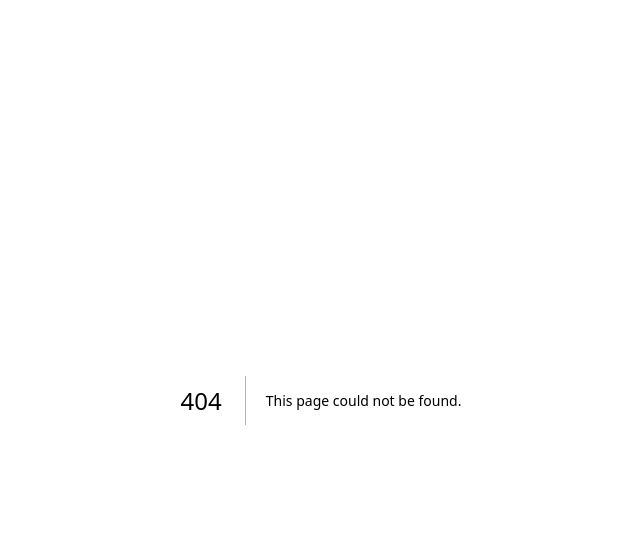
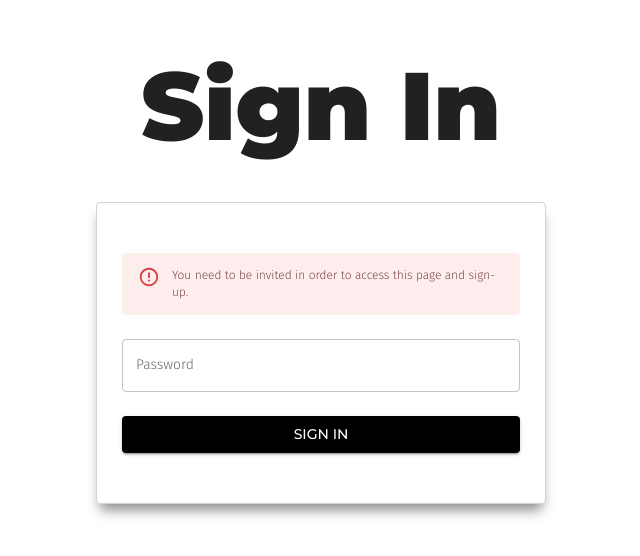
Before and after one commit to clarkexcore/alexSharke-v3, a Next.js app: page /sign-up in a window 1280 px wide. Before the commit this address had no page. Shown: the top 556 px of the page, without its empty margins (319-959 px from the left). Built offline with nearby package versions, Linux system fonts and the light colour scheme; no server answers.

Commit message:
feat: Add Google Fonts to improve typography and styling

```diff
--- a/app/layout.tsx
+++ b/app/layout.tsx
@@ -2,7 +2,6 @@ import type { Metadata } from "next";
 import { ThemeProvider } from "@mui/material/styles";
 import CssBaseline from "@mui/material/CssBaseline";
 import theme from "@/theme";
-import Head from "next/head";
 
 export const metadata: Metadata = {
 	title: "Create Next App",
@@ -16,14 +15,14 @@ export default function RootLayout({
 }>) {
 	return (
 		<html lang="en">
-			<Head>
+			<head>
 				<link rel="preconnect" href="https://fonts.googleapis.com" />
 				<link rel="preconnect" href="https://fonts.gstatic.com" />
 				<link
 					href="https://fonts.googleapis.com/css2?family=Fira+Sans:ital,wght@0,100;0,200;0,300;0,400;0,500;0,600;0,700;0,800;0,900;1,100;1,200;1,300;1,400;1,500;1,600;1,700;1,800;1,900&family=Montserrat:ital,wght@0,100..900;1,100..900&display=swap"
 					rel="stylesheet"
 				/>
-			</Head>
+			</head>
 			<body>
 				<ThemeProvider theme={theme}>
 					<CssBaseline />
--- /dev/null
+++ b/app/sign-up/page.tsx
@@ -0,0 +1,27 @@
+"use client";
+
+import SignUpForm from "@/components/signUp/signUpForm.component";
+import { Box, Container, Typography } from "@mui/material";
+import { useSearchParams } from "next/navigation";
+
+type SignupProps = {
+	email: string;
+};
+
+const SignupPage: React.FC<SignupProps> = () => {
+	const searchParams = useSearchParams();
+	const email = searchParams?.get("email") || "";
+
+	return (
+		<Box>
+			<Container maxWidth="lg" sx={{ pt: "50px", pb: "100px" }}>
+				<Typography variant="h1" sx={{ textAlign: "center" }}>
+					Sign In
+				</Typography>
+				<SignUpForm email={email} />
+			</Container>
+		</Box>
+	);
+};
+
+export default SignupPage;
--- /dev/null
+++ b/components/common/common.components.tsx
@@ -0,0 +1,36 @@
+"use client";
+
+import { Alert, AlertColor } from "@mui/material";
+import { useState } from "react";
+
+interface AlertComponentProps {
+	level: AlertColor;
+	message: string;
+	clearTime?: number;
+}
+
+export function AlertComponent({
+	level,
+	message,
+	clearTime,
+}: AlertComponentProps) {
+	const [alertMessage, setAlertMessage] = useState(message);
+
+	if (clearTime) {
+		setTimeout(() => {
+			setAlertMessage("");
+		}, clearTime);
+	}
+
+	return (
+		<>
+			{alertMessage !== "" ? (
+				<Alert severity={level} sx={{ mb: 3 }}>
+					{message}
+				</Alert>
+			) : (
+				<></>
+			)}
+		</>
+	);
+}
--- /dev/null
+++ b/components/signUp/signUpForm.component.tsx
@@ -0,0 +1,70 @@
+"use client";
+
+import { useState } from "react";
+import { Box, Button, TextField } from "@mui/material";
+import { supabase } from "@/lib/supabaseClient";
+import { SignInCard } from "../signIn/signInForm.styled";
+import { AlertComponent } from "../common/common.components";
+
+interface SignUpFormProps {
+	email: string;
+}
+
+const SignUpForm: React.FC<SignUpFormProps> = ({ email }: SignUpFormProps) => {
+	const [password, setPassword] = useState<string>("");
+
+	const signUpUser = async () => {
+		const { data, error } = await supabase.auth.signUp({ email, password });
+
+		if (error) {
+			console.error("Error signing up:", error.message);
+		} else {
+			console.log("User signed up successfully!", data);
+			markUserAsInvited(email);
+		}
+	};
+
+	const markUserAsInvited = async (email: string) => {
+		const { error } = await supabase
+			.from("approved_users")
+			.update({ accepted: true })
+			.eq("email", email);
+
+		if (error) {
+			console.error("Error updating invitation status:", error.message);
+		}
+	};
+
+	return (
+		<Box sx={{ mt: 5, display: "flex", justifyContent: "center" }}>
+			<SignInCard>
+				{(email === "" || !email) && (
+					<AlertComponent
+						level="error"
+						message="You need to be invited in order to access this page and
+						sign-up."
+					/>
+				)}
+
+				<TextField
+					sx={{ width: "100%", mb: 3 }}
+					id="password"
+					label="Password"
+					variant="outlined"
+					type="password"
+					onChange={e => setPassword(e.target.value)}
+				/>
+
+				<Button
+					variant="contained"
+					onClick={signUpUser}
+					sx={{ width: "100%" }}
+				>
+					Sign In
+				</Button>
+			</SignInCard>
+		</Box>
+	);
+};
+
+export default SignUpForm;
```
